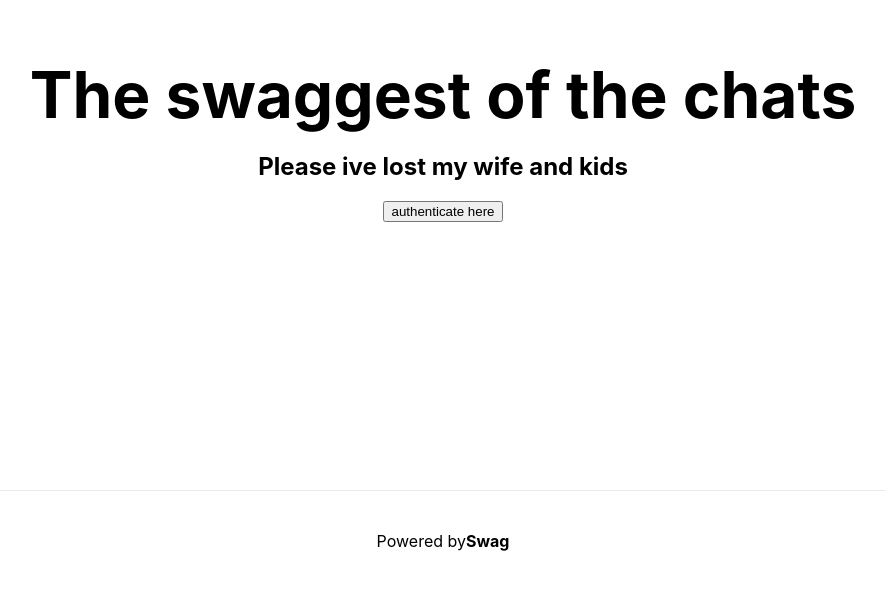
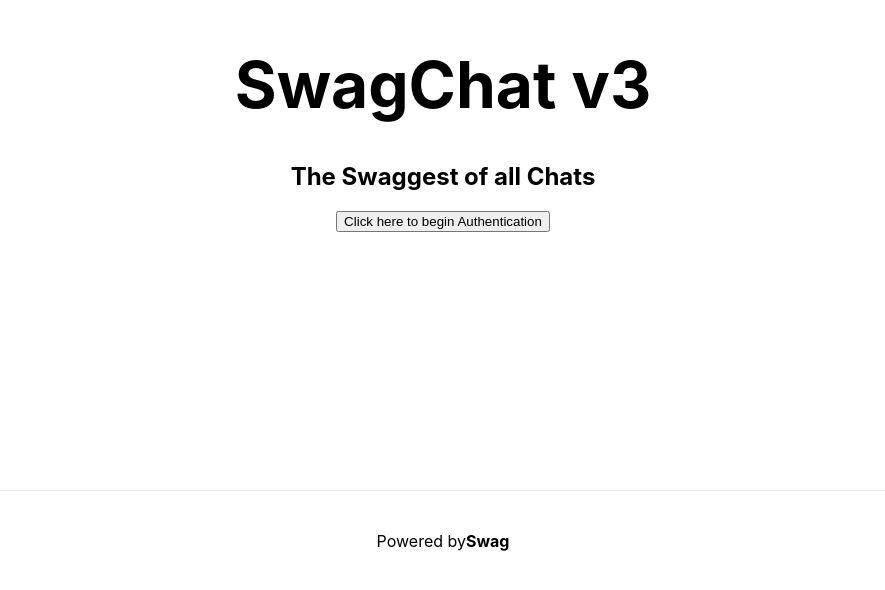
Before and after one commit to stupideveloper/SwagChatV2, a Next.js app: page / in a window 1280 px wide. Shown: the part 210-800 px from the top of the page, without its empty margins (197-1082 px from the left). Built offline with nearby package versions, Linux system fonts and the light colour scheme.

Commit message:
Update index.js

```diff
--- a/components/chat.js
+++ b/components/chat.js
@@ -0,0 +1,5 @@
+export default function Chat() {
+    return (<>
+    <h1> HELLO </h1>
+    </>)
+}
--- a/package.json
+++ b/package.json
@@ -10,6 +10,7 @@
   "dependencies": {
     "next": "11.0.1",
     "react": "17.0.2",
+    "react-cookies": "^0.1.1",
     "react-dom": "17.0.2"
   }
 }
--- a/pages/index.js
+++ b/pages/index.js
@@ -2,12 +2,11 @@ import Head from 'next/head'
 import Image from 'next/image'
 import styles from '../styles/Home.module.css'
 import React, { useState } from 'react';
+import Chat from '../components/chat';
 
-function authenticateUser() {
-  console.log('sheesh')
-}
 export default function Home() {
   const [authed, setAuthed] = useState(false);
+  var swagVersion = 3
   if (!authed) {
     return (
       <div className={styles.container}>
@@ -19,12 +18,14 @@ export default function Home() {
 
         <main className={styles.main}>
           <h1 className={styles.title}>
-            The swaggest of the chats
+            SwagChat v{swagVersion}
           </h1>
-          <h2>Please ive lost my wife and kids</h2>
+          <br></br>
+          <input type="input" hidden></input>
+          <h2>The Swaggest of all Chats</h2>
           <button onClick={()=> {
             setAuthed(true)
-          }}>authenticate here</button>
+          }}>Click here to begin Authentication</button>
         </main>
 
         <footer className={styles.footer}>
@@ -45,7 +46,9 @@ export default function Home() {
       </div>
     )
   } else {
-    return <>poop</>
+    return <><Chat/></>
   }
-
+  function authenticateUser(username) {
+    console.log('sheesh ' + username)
+  }
 }
```
Also changed, not shown: 1 other file (tests, documents, lock files or other folders).
